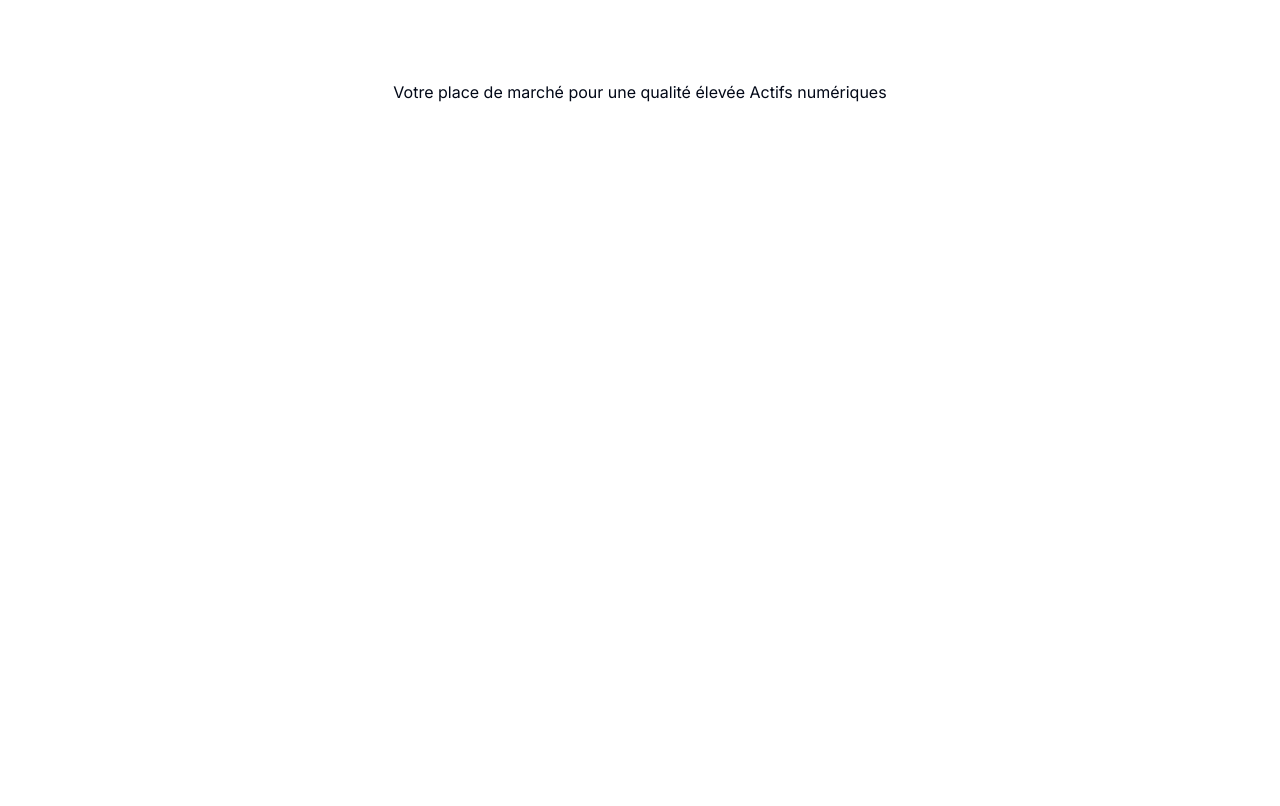
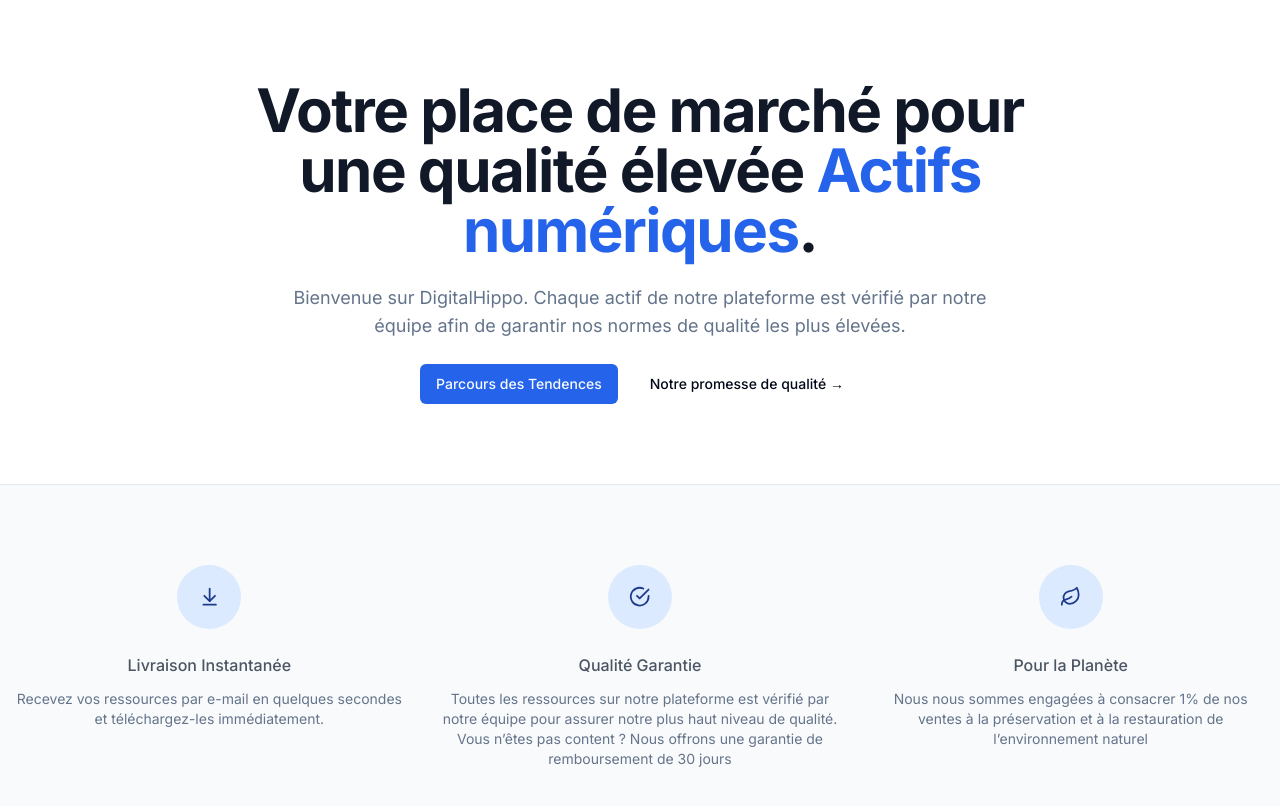
Before and after one commit to KonJud/digital-hippo, a Next.js app: page / in a window 1280 px wide. Shown: the top 806 px of the page. Built offline with nearby package versions, Linux system fonts and the light colour scheme.

Commit message:
landing page

```diff
--- a/package.json
+++ b/package.json
@@ -9,6 +9,7 @@
     "lint": "next lint"
   },
   "dependencies": {
+    "@radix-ui/react-slot": "^1.0.2",
     "class-variance-authority": "^0.7.0",
     "clsx": "^2.0.0",
     "lucide-react": "^0.292.0",
--- a/src/app/globals.css
+++ b/src/app/globals.css
@@ -1,70 +1,55 @@
 @tailwind base;
 @tailwind components;
 @tailwind utilities;
+
 
 @layer base {
   :root {
     --background: 0 0% 100%;
     --foreground: 222.2 84% 4.9%;
-
     --card: 0 0% 100%;
     --card-foreground: 222.2 84% 4.9%;
-
     --popover: 0 0% 100%;
     --popover-foreground: 222.2 84% 4.9%;
-
-    --primary: 222.2 47.4% 11.2%;
+    --primary: 221.2 83.2% 53.3%;
     --primary-foreground: 210 40% 98%;
-
     --secondary: 210 40% 96.1%;
     --secondary-foreground: 222.2 47.4% 11.2%;
-
     --muted: 210 40% 96.1%;
     --muted-foreground: 215.4 16.3% 46.9%;
-
     --accent: 210 40% 96.1%;
     --accent-foreground: 222.2 47.4% 11.2%;
-
     --destructive: 0 84.2% 60.2%;
     --destructive-foreground: 210 40% 98%;
-
     --border: 214.3 31.8% 91.4%;
     --input: 214.3 31.8% 91.4%;
-    --ring: 222.2 84% 4.9%;
-
+    --ring: 221.2 83.2% 53.3%;
     --radius: 0.5rem;
   }
 
   .dark {
     --background: 222.2 84% 4.9%;
     --foreground: 210 40% 98%;
-
     --card: 222.2 84% 4.9%;
     --card-foreground: 210 40% 98%;
-
     --popover: 222.2 84% 4.9%;
     --popover-foreground: 210 40% 98%;
-
-    --primary: 210 40% 98%;
+    --primary: 217.2 91.2% 59.8%;
     --primary-foreground: 222.2 47.4% 11.2%;
-
     --secondary: 217.2 32.6% 17.5%;
     --secondary-foreground: 210 40% 98%;
-
     --muted: 217.2 32.6% 17.5%;
     --muted-foreground: 215 20.2% 65.1%;
-
     --accent: 217.2 32.6% 17.5%;
     --accent-foreground: 210 40% 98%;
-
     --destructive: 0 62.8% 30.6%;
     --destructive-foreground: 210 40% 98%;
-
     --border: 217.2 32.6% 17.5%;
     --input: 217.2 32.6% 17.5%;
-    --ring: 212.7 26.8% 83.9%;
+    --ring: 224.3 76.3% 48%;
   }
 }
+
 
 @layer base {
   * {
--- a/src/app/page.tsx
+++ b/src/app/page.tsx
@@ -1,15 +1,83 @@
 import MaxWidthWrapper from '@/components/MaxWidthWrapper'
+import { Button, buttonVariants } from '@/components/ui/button'
+import { ArrowDownToLine, CheckCircle, Leaf } from 'lucide-react'
 import Image from 'next/image'
+import Link from 'next/link'
+
+const perks = [
+  {
+    name: "Livraison Instantanée",
+    icon: ArrowDownToLine,
+    description: "Recevez vos ressources par e-mail en quelques secondes et téléchargez-les immédiatement.",
+  },
+  {
+    name: "Qualité Garantie",
+    icon: CheckCircle,
+    description: "Toutes les ressources sur notre plateforme est vérifié par notre équipe pour assurer notre plus haut niveau de qualité. Vous n’êtes pas content ? Nous offrons une garantie de remboursement de 30 jours"
+  },
+  {
+    name: "Pour la Planète",
+    icon: Leaf,
+    description: "Nous nous sommes engagées à consacrer 1% de nos ventes à la préservation et à la restauration de l’environnement naturel",
+  }
+]
 
 export default function Home() {
+
   return (
+    <>
       <MaxWidthWrapper>
         <div className={"py-20 mx-auto text-center flex flex-col items-center max-w-3xl"}>
-        <h1>
+          <h1 className={"text-4xl font-bold tracking-tight text-gray-900 sm:text-6xl"}>
             Votre place de marché pour une qualité élevée{' '}
-          <span>Actifs numériques</span>
+            <span className='text-blue-600'>Actifs numériques</span>
+            .
           </h1>
+          <p className={"mt-6 text-lg max-w-prose text-muted-foreground"}>
+            Bienvenue sur DigitalHippo. Chaque actif de notre plateforme est vérifié par notre équipe afin de garantir nos normes de qualité les plus élevées.
+          </p>
+          <div className={"flex flex-col sm:flex-row gap-4 mt-6"}>
+            <Link
+              href={"/products"}
+              className={buttonVariants()}
+            >
+              Parcours des Tendences
+            </Link>
+            <Button
+              variant={"ghost"}
+            >
+              Notre promesse de qualité &rarr;
+            </Button>
+          </div>
+        </div>
+
+        {/* To Do: list project */}
+      </MaxWidthWrapper>
+
+      <section className={"border-t bordertgray-200 bg-gray-50"}>
+        <MaxWidthWrapper className={"py-20"}>
+          <div className={"grid grid-cols-1 gap-y-12 sm:grid-cols-2 sm:gap-x-6 lg:grid-cols-3 lg:gap-x-8 lg:gap-y-0"}>
+            {perks.map((perk) => (
+              <div key={perk.name} className={"text-center md:flex md:items-start md:text-left lg:block lg:text-center"}>
+                <div className={"md:flex-shrink-0 flex justify-center"}>
+                  <div className={"h-16 w-16 flex items-center justify-center rounded-full bg-blue-100 text-blue-900"}>
+                    {<perk.icon className={"w-1/3 h-1/3"} />}
+                  </div>
+                </div>
+
+                <div className={"mt-6 md:ml-4 md:mt-0 lg:ml-0 lg:mt-6"}>
+                  <h3 className={"text-base font-medium text-gray-600"}>
+                    {perk.name}
+                  </h3>
+                  <p className={"mt-3 text-sm text-muted-foreground"}>
+                    {perk.description}
+                  </p>
+                </div>
+              </div>
+            ))}
           </div>
         </MaxWidthWrapper>
+      </section>
+    </>
   )
 }
--- /dev/null
+++ b/src/components/ui/button.tsx
@@ -0,0 +1,56 @@
+import * as React from "react"
+import { Slot } from "@radix-ui/react-slot"
+import { cva, type VariantProps } from "class-variance-authority"
+
+import { cn } from "@/lib/utils"
+
+const buttonVariants = cva(
+  "inline-flex items-center justify-center whitespace-nowrap rounded-md text-sm font-medium ring-offset-background transition-colors focus-visible:outline-none focus-visible:ring-2 focus-visible:ring-ring focus-visible:ring-offset-2 disabled:pointer-events-none disabled:opacity-50",
+  {
+    variants: {
+      variant: {
+        default: "bg-primary text-primary-foreground hover:bg-primary/90",
+        destructive:
+          "bg-destructive text-destructive-foreground hover:bg-destructive/90",
+        outline:
+          "border border-input bg-background hover:bg-accent hover:text-accent-foreground",
+        secondary:
+          "bg-secondary text-secondary-foreground hover:bg-secondary/80",
+        ghost: "hover:bg-accent hover:text-accent-foreground",
+        link: "text-primary underline-offset-4 hover:underline",
+      },
+      size: {
+        default: "h-10 px-4 py-2",
+        sm: "h-9 rounded-md px-3",
+        lg: "h-11 rounded-md px-8",
+        icon: "h-10 w-10",
+      },
+    },
+    defaultVariants: {
+      variant: "default",
+      size: "default",
+    },
+  }
+)
+
+export interface ButtonProps
+  extends React.ButtonHTMLAttributes<HTMLButtonElement>,
+    VariantProps<typeof buttonVariants> {
+  asChild?: boolean
+}
+
+const Button = React.forwardRef<HTMLButtonElement, ButtonProps>(
+  ({ className, variant, size, asChild = false, ...props }, ref) => {
+    const Comp = asChild ? Slot : "button"
+    return (
+      <Comp
+        className={cn(buttonVariants({ variant, size, className }))}
+        ref={ref}
+        {...props}
+      />
+    )
+  }
+)
+Button.displayName = "Button"
+
+export { Button, buttonVariants }
```
Also changed, not shown: commande.txt, 1 other file (tests, documents, lock files or other folders). Lines whose indentation alone changed are shown as unchanged.
